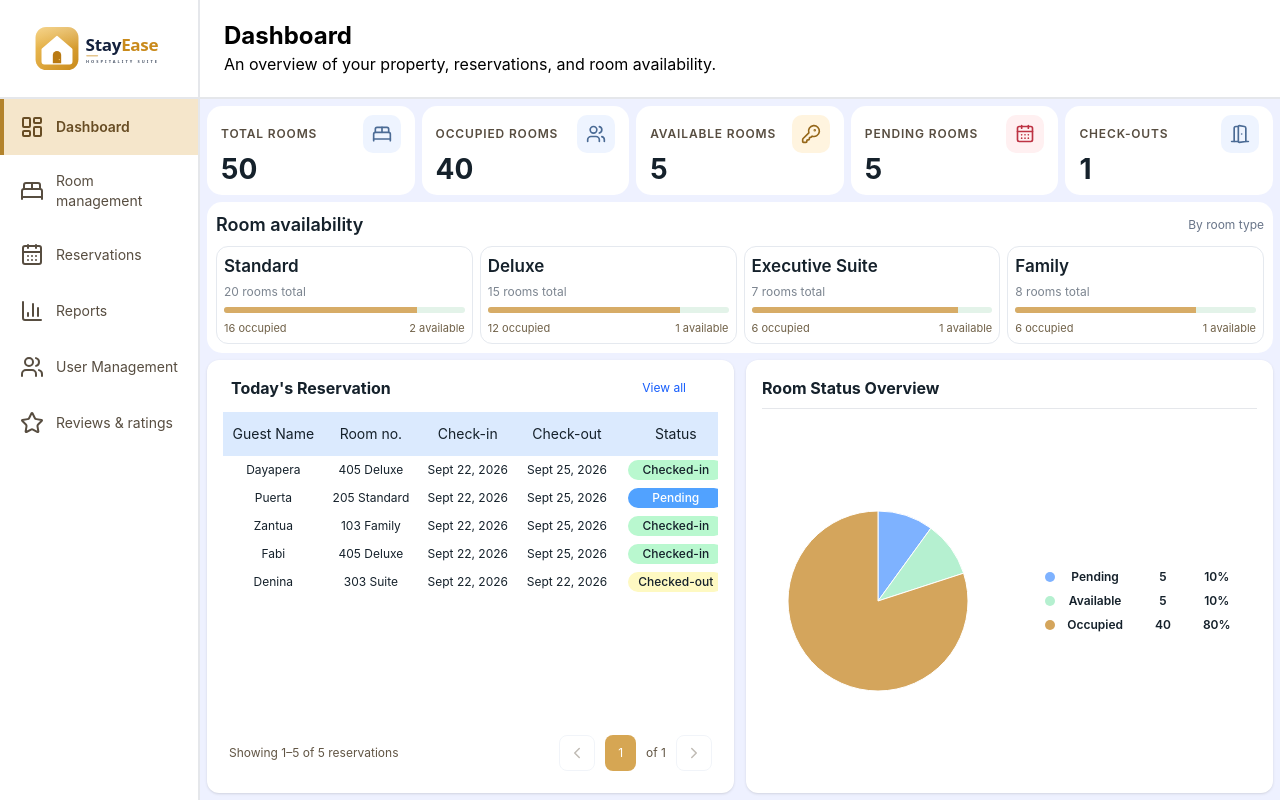
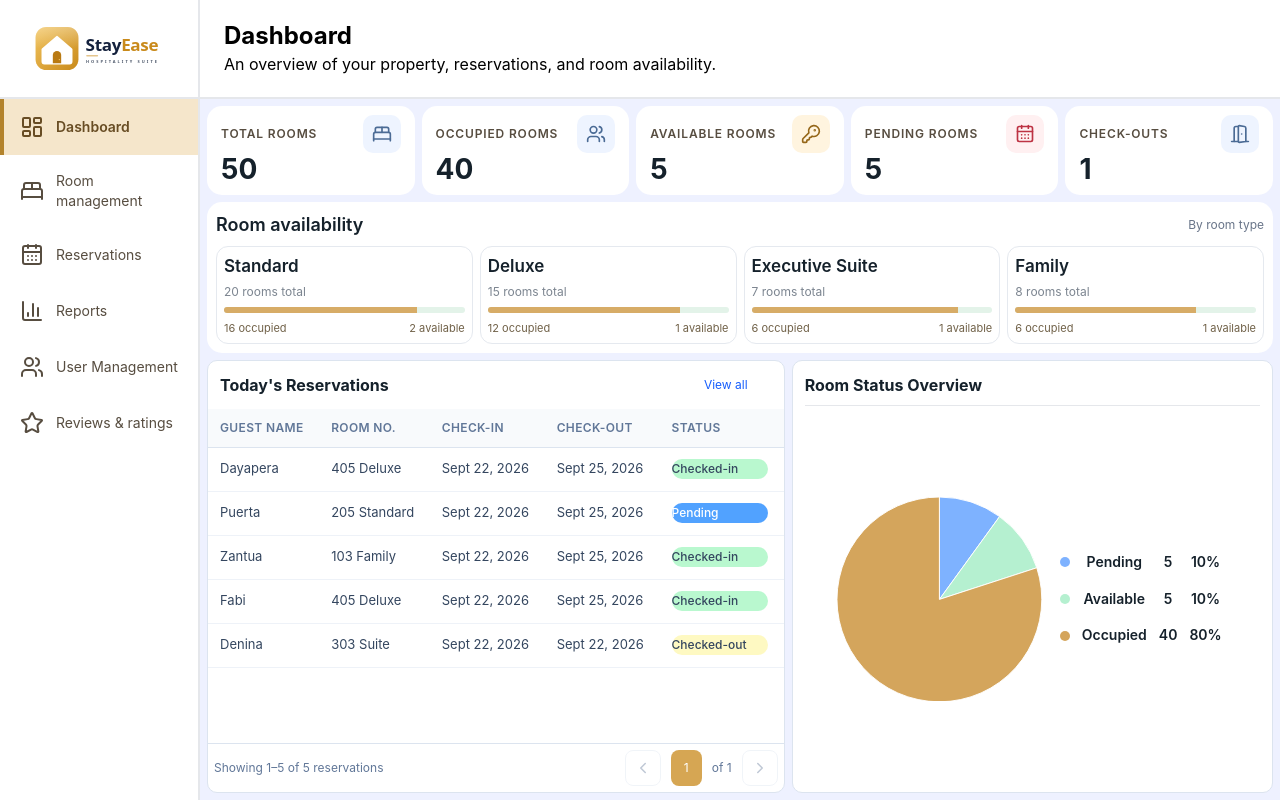
Before and after one commit to StayEase-HRMS/CC116-StayEase-HRMS, a React (Vite) app: page /admin in a window 1280 px wide. Built offline with nearby package versions, Linux system fonts and the light colour scheme.

Commit message:
fix: standardize management tables and balance dashboard layouts

```diff
--- a/src/admin/ReservationManagement.jsx
+++ b/src/admin/ReservationManagement.jsx
@@ -89,7 +89,7 @@ export default function ReservationManagement({ readOnly = false }) {
   return <>
     <div className="booking-filters"><label className="admin-search"><Search size={18} /><input aria-label="Search reservations" placeholder="Search reservation, guest name, or room..." value={search} onChange={e => { setSearch(e.target.value); setPage(1); }} /></label><label>Status:<select value={status} onChange={e => { setStatus(e.target.value); setPage(1); }}>{['All Statuses', ...reservationStatuses].map(s => <option key={s}>{s}</option>)}</select></label><label>Stay date:<input type="date" value={stayDate} onChange={e => { setStayDate(e.target.value); setPage(1); }} /></label><label>Room:<select value={roomId} onChange={e => { setRoomId(e.target.value); setPage(1); }}><option>All Rooms</option>{reservationRooms.map(r => <option key={r.id} value={r.id}>Room {r.id}</option>)}</select></label><button className="admin-icon-button" aria-label="Reset reservation filters" onClick={() => { setSearch(''); setStatus('All Statuses'); setStayDate(''); setRoomId('All Rooms'); setPage(1); }}><RotateCcw size={18} /></button></div>
     {notice && <p className="booking-notice" role="status">{notice}</p>}
-    <section className="booking-table-panel" aria-label="Reservations"><div className="booking-table-scroll"><table><thead><tr>{['Guest Name', 'Room', 'Check-in', 'Check-out', 'Guests', 'Payment', 'Status', 'Actions'].map(h => <th key={h}>{h}</th>)}</tr></thead><tbody>{visible.map(b => <tr key={b.id}><td><strong>{b.name}</strong><small>#{b.id}</small></td><td>Room {b.roomId}<small>{roomFor(b).category}</small></td><td>{date(b.checkIn)}<small>2:00 PM</small></td><td>{date(b.checkOut)}<small>12:00 PM</small></td><td>{b.guests}</td><td className={b.payment === 'Paid in Full' ? 'booking-paid' : ''}>{b.payment} ({money(b.amount)})</td><td><span className={badgeClass(b.status)}>{b.status}</span></td><td><div className="booking-row-actions"><button aria-label={'View ' + b.id} onClick={() => setModal({ mode: 'view', id: b.id })}><Eye size={17} /></button>{!readOnly && ['Pending', 'Checked-in'].includes(b.status) && <><button aria-label={'Edit ' + b.id} onClick={() => setModal({ mode: 'edit', id: b.id })}><Pencil size={17} /></button><button aria-label={'Cancel ' + b.id} onClick={() => setModal({ mode: 'cancel', id: b.id })}><Trash2 size={17} /></button></>}</div></td></tr>)}</tbody></table>{!visible.length && <p className="admin-empty">No reservations match your filters.</p>}</div><Pagination page={currentPage} total={filtered.length} pageSize={7} onChange={setPage} noun="reservations" /></section>
+    <section className="booking-table-panel" aria-label="Reservations"><div className="booking-table-scroll"><table className="management-table"><thead><tr>{['Guest Name', 'Room', 'Check-in', 'Check-out', 'Guests', 'Payment', 'Status', 'Actions'].map(h => <th key={h}>{h}</th>)}</tr></thead><tbody>{visible.map(b => <tr key={b.id}><td><strong>{b.name}</strong><small>#{b.id}</small></td><td>Room {b.roomId}<small>{roomFor(b).category}</small></td><td>{date(b.checkIn)}<small>2:00 PM</small></td><td>{date(b.checkOut)}<small>12:00 PM</small></td><td>{b.guests}</td><td className={b.payment === 'Paid in Full' ? 'booking-paid' : ''}>{b.payment} ({money(b.amount)})</td><td><span className={badgeClass(b.status)}>{b.status}</span></td><td><div className="booking-row-actions"><button aria-label={'View ' + b.id} onClick={() => setModal({ mode: 'view', id: b.id })}><Eye size={17} /></button>{!readOnly && ['Pending', 'Checked-in'].includes(b.status) && <><button aria-label={'Edit ' + b.id} onClick={() => setModal({ mode: 'edit', id: b.id })}><Pencil size={17} /></button><button aria-label={'Cancel ' + b.id} onClick={() => setModal({ mode: 'cancel', id: b.id })}><Trash2 size={17} /></button></>}</div></td></tr>)}</tbody></table>{!visible.length && <p className="admin-empty">No reservations match your filters.</p>}</div><Pagination page={currentPage} total={filtered.length} pageSize={7} onChange={setPage} noun="reservations" /></section>
     {selected && modal.mode === 'view' && <ViewReservation readOnly={readOnly} booking={selected} onClose={close} onEdit={() => setModal({ mode: 'edit', id: selected.id })} onCancel={() => setModal({ mode: 'cancel', id: selected.id })} onStatus={changeStatus} />}
     {!readOnly && selected && modal.mode === 'edit' && <EditReservation booking={selected} onSave={save} onClose={close} />}
     {!readOnly && selected && modal.mode === 'cancel' && <CancelReservation booking={selected} onClose={close} onConfirm={() => { setBookings(bookings.map(b => b.id === selected.id ? { ...b, status: 'Cancelled' } : b)); setNotice('Reservation #' + selected.id + ' cancelled. View it using the Cancelled status filter.'); close(); }} />}
--- a/src/admin/RoomManagement.jsx
+++ b/src/admin/RoomManagement.jsx
@@ -145,7 +145,7 @@ export default function RoomManagement({ readOnly = false }) {
     {!readOnly && <div className="admin-toolbar"><button className="admin-primary" onClick={() => setModal({ mode: 'add' })}><Plus size={18} />Add Room</button></div>}
     <div className="room-filters"><label className="admin-search"><Search size={18} /><input aria-label="Search rooms" placeholder="Search room number or category..." value={search} onChange={e => { setSearch(e.target.value); setPage(1); }} /></label><label>Status:<select value={status} onChange={e => { setStatus(e.target.value); setPage(1); }}>{['All', ...Object.keys(statusDescriptions)].map(s => <option key={s}>{s}</option>)}</select></label><label>Category:<select value={category} onChange={e => { setCategory(e.target.value); setPage(1); }}>{['All Categories', ...categories].map(c => <option key={c}>{c}</option>)}</select></label><button className="admin-icon-button" aria-label="Reset room filters" onClick={() => { setSearch(''); setStatus('All'); setCategory('All Categories'); setPage(1); }}><RotateCcw size={18} /></button></div>
     {removed && <div className="room-undo" role="status"><span>{removed.name} removed.</span><button onClick={() => { setRooms([...rooms, removed]); setRemoved(null); }}>Undo</button></div>}
-    <section className="room-paged-section" aria-label="Room inventory"><div className="room-page-body"><div className="room-inventory" style={{ "--room-rows": Math.max(1, Math.ceil(visible.length / 3)) }}>{visible.map(room => <article className="room-inventory-card" key={room.id}><div className="room-card-summary">{room.photos[0] ? <img src={room.photos[0]} alt={room.name} /> : <div className="room-no-photo"><BedDouble size={30} /></div>}<div><h2>{room.name}</h2><p>{room.category}</p><strong>{currency(room.price)}</strong><small> / night</small></div><StatusBadge status={room.status} /></div><footer><button aria-label={'View ' + room.name} onClick={() => setModal({ mode: 'view', id: room.id })}>View <ChevronRight size={14} /></button></footer></article>)}</div>
+    <section className="room-paged-section" aria-label="Room inventory"><div className="room-page-body"><div className="room-inventory">{visible.map(room => <article className="room-inventory-card" key={room.id}><div className="room-card-summary">{room.photos[0] ? <img src={room.photos[0]} alt={room.name} /> : <div className="room-no-photo"><BedDouble size={30} /></div>}<div><h2>{room.name}</h2><p>{room.category}</p><strong>{currency(room.price)}</strong><small> / night</small></div><StatusBadge status={room.status} /></div><footer><button aria-label={'View ' + room.name} onClick={() => setModal({ mode: 'view', id: room.id })}>View <ChevronRight size={14} /></button></footer></article>)}</div>
     {!visible.length && <p className="admin-empty">No rooms match your filters.</p>}
     </div><Pagination page={currentPage} total={filtered.length} pageSize={pageSize} onChange={setPage} noun="rooms" /></section>
     {!readOnly && (modal?.mode === 'add' || (modal?.mode === 'edit' && selected)) && <RoomForm key={modal.mode + (selected?.id ?? '')} room={selected} onSave={save} onClose={close} />}
--- a/src/admin/UserManagement.jsx
+++ b/src/admin/UserManagement.jsx
@@ -46,7 +46,7 @@ export default function UserManagement() {
     ].map(([label, value, Icon]) => <div className="admin-stat" key={label}><div><span>{label}</span><Icon size={20} /></div><strong>{value}</strong></div>)}</div>
     <section className="admin-accounts" aria-label="User accounts">
       <div className="admin-filters"><label className="admin-search"><Search size={20} /><input aria-label="Search accounts" placeholder="Search by name, ID or email..." value={search} onChange={e => { setSearch(e.target.value); setPage(1); }} /></label><select aria-label="Filter by role" value={role} onChange={e => { setRole(e.target.value); setPage(1); }}>{['All Roles', 'Guest', 'Staff'].map(v => <option key={v}>{v}</option>)}</select><select aria-label="Filter by status" value={status} onChange={e => { setStatus(e.target.value); setPage(1); }}>{['All Statuses', 'Active', 'Suspended'].map(v => <option key={v}>{v}</option>)}</select><button className="admin-icon-button" aria-label="Reset filters" onClick={reset}><RotateCcw size={19} /></button></div>
-      <div className="admin-table-scroll"><table className="admin-user-table"><thead><tr>{['Account', 'Email', 'Role', 'Status', 'Date created', 'Actions'].map(label => <th key={label}>{label}</th>)}</tr></thead><tbody>{visible.map(a => <tr key={a.id}><td><strong>{a.name}</strong></td><td>{a.email}</td><td><span className={'admin-badge ' + a.role.toLowerCase()}>{a.role}</span></td><td><span className={'admin-badge ' + a.status.toLowerCase()}>• {a.status}</span></td><td>{dateLabel(a.created)}</td><td><button className="admin-icon-button" aria-label={'View ' + a.name} onClick={() => { setMode('view'); setSelected(a); }}><Eye size={18} /></button><button className="admin-icon-button" aria-label={'Edit ' + a.name} onClick={() => { setMode('edit'); setSelected(a); }}><Pencil size={17} /></button></td></tr>)}</tbody></table>{!visible.length && <p className="admin-empty">No accounts match your search. Try changing the filters.</p>}</div>
+      <div className="admin-table-scroll"><table className="admin-user-table management-table"><thead><tr>{['Account', 'Email', 'Role', 'Status', 'Date created', 'Actions'].map(label => <th key={label}>{label}</th>)}</tr></thead><tbody>{visible.map(a => <tr key={a.id}><td><strong>{a.name}</strong></td><td>{a.email}</td><td><span className={'admin-badge ' + a.role.toLowerCase()}>{a.role}</span></td><td><span className={'admin-badge ' + a.status.toLowerCase()}>• {a.status}</span></td><td>{dateLabel(a.created)}</td><td><button className="admin-icon-button" aria-label={'View ' + a.name} onClick={() => { setMode('view'); setSelected(a); }}><Eye size={18} /></button><button className="admin-icon-button" aria-label={'Edit ' + a.name} onClick={() => { setMode('edit'); setSelected(a); }}><Pencil size={17} /></button></td></tr>)}</tbody></table>{!visible.length && <p className="admin-empty">No accounts match your search. Try changing the filters.</p>}</div>
       <Pagination page={currentPage} total={filtered.length} pageSize={7} onChange={setPage} noun="accounts" />
     </section>
     {selected && <AccountModal key={mode + (selected.id ?? 'new')} mode={mode} account={selected === 'add' ? null : selected} onClose={() => setSelected(null)} onSave={saveAccount} onEdit={() => setMode('edit')} onToggleStatus={() => {
--- a/src/admin/components/components.jsx
+++ b/src/admin/components/components.jsx
@@ -31,14 +31,14 @@ function StatusBadge({ status }) {
 function ReservationsTable() {
   const [page, setPage] = useState(1);
   return (
-    <div className="flex-1 min-w-0 p-4 rounded-xl bg-white shadow-sm">
+    <div className="dashboard-reservations min-w-0 rounded-xl bg-white">
       <div className="flex items-center justify-between px-2">
-        <h2 className="text-base font-bold">Today's Reservation</h2>
+        <h2 className="text-base font-bold">Today's Reservations</h2>
         <a href="#" className="text-xs text-blue-600 mr-6">View all</a>
       </div>
 
       <div className="mt-3 overflow-x-auto">
-        <table className="w-full min-w-[32rem] text-center text-xs">
+        <table className="management-table w-full min-w-[32rem]">
           <thead>
             <tr className="bg-blue-100 text-sm">
               <th className="py-3 font-normal">Guest Name</th>
@@ -66,18 +66,19 @@ function ReservationsTable() {
   )
 }
 
-function PieChart({ data, size = 180 }) {
+function PieChart({ data, size = 220 }) {
   const total = data.reduce((sum, d) => sum + d.value, 0)
   const r = size / 2
-  let angle = -Math.PI / 2 // start at 12 o'clock
+  // Calculate each slice from its preceding values without mutating render state.
 
-  const slices = data.map((d) => {
+  const slices = data.map((d, index) => {
+    const angle = -Math.PI / 2 + data.slice(0, index).reduce((sum, item) => sum + item.value, 0) / total * Math.PI * 2
     const sweep = (d.value / total) * Math.PI * 2
     const x1 = r + r * Math.cos(angle)
     const y1 = r + r * Math.sin(angle)
-    angle += sweep
-    const x2 = r + r * Math.cos(angle)
-    const y2 = r + r * Math.sin(angle)
+    const endAngle = angle + sweep
+    const x2 = r + r * Math.cos(endAngle)
+    const y2 = r + r * Math.sin(endAngle)
     const largeArc = sweep > Math.PI ? 1 : 0
     return {
       ...d,
@@ -98,7 +99,7 @@ function RoomStatusOverview() {
   const total = roomStatus.reduce((sum, d) => sum + d.value, 0)
 
   return (
-    <div className="flex-1 min-w-0 p-4 rounded-xl bg-white shadow-sm">
+    <div className="dashboard-room-status min-w-0 rounded-xl bg-white">
       <h2 className="text-base font-bold pb-2 border-b border-gray-200">Room Status Overview</h2>
 
       <div className="mt-4 flex items-center justify-around gap-6 flex-wrap">
@@ -125,7 +126,7 @@ function RoomStatusOverview() {
 
 export function ReservationsAndStatus() {
   return (
-    <div className="flex gap-3 flex-col lg:flex-row">
+    <div className="dashboard-details">
       <ReservationsTable />
       <RoomStatusOverview />
     </div>
--- a/src/admin/layout.css
+++ b/src/admin/layout.css
@@ -49,7 +49,7 @@
   .management-content .booking-table-panel th { padding:8px 12px; }
   .management-content .staff-booking-panel td { padding:6px 10px; white-space:nowrap; }
   .management-content .staff-booking-panel th { padding:8px 10px; }
-  .management-content .room-inventory { grid-template-columns:repeat(3,minmax(0,1fr)); grid-template-rows:repeat(var(--room-rows,3),minmax(140px,1fr)); height:100%; }
+  .management-content .room-inventory { grid-template-columns:repeat(3,minmax(0,1fr)); grid-auto-rows:minmax(140px,auto); align-content:start; }
   .management-content .room-inventory-card { min-height:0; padding:7px 10px; }
   .management-content .room-card-summary { padding-top:0; gap:8px; }
   .management-content .room-card-summary > img,
@@ -83,10 +83,10 @@
   .page-reports #report-chart { flex:1; min-height:0; display:flex; }
   .page-reports #report-chart > div { flex:1; display:flex; min-height:0; }
   .page-reports svg[role="img"] { height:100%; min-height:240px; flex:1; }
-  .page-dashboard > div:last-child { flex:1; }
-  .page-dashboard > div:last-child > div { display:flex; flex-direction:column; }
-  .page-dashboard > div:last-child > div > div:nth-child(2) { flex:1; }
-  .page-reviews > .grid { flex:1; grid-auto-rows:minmax(min-content,1fr); }
+
+
+
+  .page-reviews > .grid { align-content:start; grid-auto-rows:minmax(96px,auto); }
   .page-reviews article { align-content:center; }
   .management-content .support-layout { min-height:0; }
   .management-content .support-conversation { height:auto; }
@@ -96,3 +96,57 @@
   .support-conversation > header { padding:12px; }
   .support-conversation > [role="log"] { padding:12px; }
 }
+
+/* Shared operational table styling follows the reservation table. */
+.management-content .management-table { width:100%; border-collapse:collapse; text-align:left; font-size:13px; }
+.management-content .management-table th { height:38px; padding:8px 12px; background:#f8fafc; color:#617798; font-size:12px; font-weight:600; text-transform:uppercase; letter-spacing:.03em; border-bottom:1px solid #dce4ef; }
+.management-content .management-table td { height:44px; padding:7px 12px; color:#34465f; border-bottom:1px solid #eef2f8; vertical-align:middle; }
+.management-content .management-table td.booking-paid { color:#008260; }
+.management-content .management-table tbody tr:hover { background:#f8faff; }
+.management-content :is(.admin-accounts,.booking-table-panel,.staff-booking-panel,.dashboard-reservations,.dashboard-room-status) { border:1px solid #dce4ef; border-radius:10px; background:white; }
+.management-content :is(.admin-accounts,.booking-table-panel,.staff-booking-panel,.dashboard-reservations) > .admin-pagination { border-top:1px solid #dce4ef; color:#617798; font-size:12px; }
+.management-content :is(.admin-user-table,.booking-table-panel table,.staff-booking-panel table) :is(th,td):last-child { text-align:right; white-space:nowrap; }
+.management-content .admin-empty { padding:32px 16px; text-align:center; color:#617798; }
+.dashboard-details { display:grid; gap:7px; }
+.dashboard-reservations { display:flex; flex-direction:column; }
+.dashboard-reservations > div:first-child { padding:12px; }
+.dashboard-reservations > div:nth-child(2) { margin-top:0; flex:1; }
+.dashboard-room-status { padding:12px; }
+.dashboard-room-status > div { display:flex; align-items:center; justify-content:center; gap:18px; flex-wrap:wrap; }
+.dashboard-room-status svg { width:clamp(180px,16vw,240px); height:auto; max-width:100%; }
+.dashboard-room-status table { font-size:14px; }
+.management-content .dashboard-room-status td { padding:9px 6px; }
+.management-content .room-card-summary { grid-template-columns:minmax(0,.9fr) minmax(0,1fr); align-items:center; }
+.management-content .room-card-summary > img,
+.management-content .room-no-photo { aspect-ratio:4/3; height:auto; min-height:0; align-self:center; }
+.management-content .room-card-summary h2 { font-size:16px; line-height:1.25; }
+.management-content .room-card-summary p { font-size:13px; line-height:1.3; margin:3px 0; }
+.management-content .room-card-summary strong { font-size:15px; }
+.management-content .room-card-summary > .room-status { align-self:start; font-size:11px; padding:3px 7px; }
+.management-content .room-inventory-card { align-self:start; }
+@media (min-width:1100px) and (min-height:700px) {
+ .dashboard-details { flex:1; grid-template-columns:minmax(0,1.2fr) minmax(0,1fr); min-height:0; }
+ .dashboard-room-status { display:flex; flex-direction:column; }
+ .dashboard-room-status > div { flex:1; margin-top:12px; gap:12px; }
+ .management-content .room-card-summary > img,
+ .management-content .room-no-photo { max-height:104px; width:auto; max-width:100%; justify-self:center; }
+ .management-content .room-inventory-card { min-height:142px; height:100%; }
+ .management-content .room-inventory { grid-auto-rows:minmax(142px,auto); }
+}
+
+@media (min-width:1100px) and (max-width:1200px) and (min-height:700px) {
+ .dashboard-room-status svg { width:160px; }
+ .dashboard-room-status > div { gap:8px; }
+ .dashboard-room-status table { font-size:13px; }
+ .management-content .dashboard-room-status td { padding:8px 4px; }
+}
+@media (min-width:1100px) and (min-height:700px) and (max-height:740px) {
+ .management-content .dashboard-reservations td { height:40px; padding:5px 10px; }
+}
+
+@media (min-width:1100px) and (max-width:1200px) and (min-height:700px) {
+ .management-content .dashboard-reservations table { min-width:0; font-size:12px; }
+ .management-content .dashboard-reservations :is(th,td) { padding-left:6px; padding-right:6px; }
+ .dashboard-reservations td > span { width:auto; padding:3px 6px; white-space:nowrap; }
+ .dashboard-reservations > div:first-child { padding:8px 12px; }
+}
```
Also changed, not shown: src/staff/StaffReservations.jsx (+1 -1 lines).
